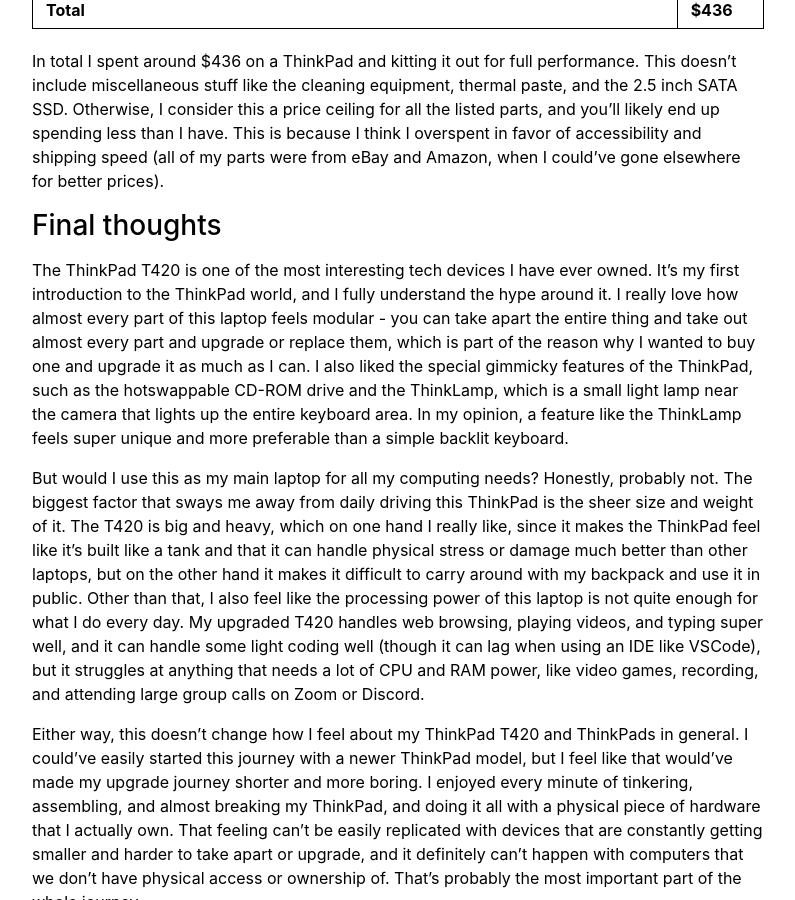
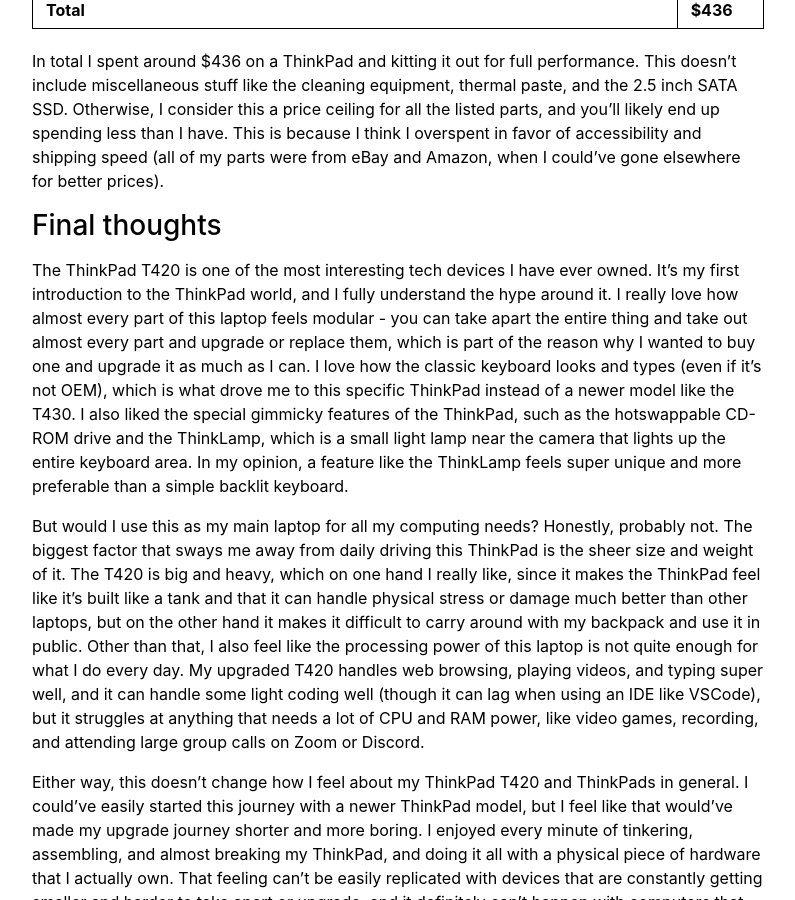
Before and after one commit to rafayet-git/hos.sh, a Jekyll site: the page built from _posts/2026-09-09-rescuing-a-thinkpad-t420.md, in a window 1280 px wide and 900 px high, scrolled down 19190 px. Shown: the whole window, without its empty margins (242-1037 px from the left). Built offline with Jekyll 4.4.1, drawn with Linux system fonts in a browser that asks for light colours; comment, search, counter and statistics services are not loaded.

Commit message:
Update Posts “2026-09-09-rescuing-a-thinkpad-t420”

```diff
--- a/_posts/2026-09-09-rescuing-a-thinkpad-t420.md
+++ b/_posts/2026-09-09-rescuing-a-thinkpad-t420.md
@@ -13,7 +13,6 @@
     <img src="/assets/posts/t420_0.jpg" alt="The final result" style="width: 50%;">
     <img src="/assets/posts/t420_10.jpg" alt="The lamp's brighter than my future" style="width: 50%;">
 </div>
-
 
 ### First Impressions
 
@@ -91,7 +90,6 @@
 ### Intermission
 
 With the first 3 upgrades out of the way, I decided to spend this time actually playing around with the ThinkPad. At first, I was testing out the specs with the laptop. That meant running light games and making a bunch of website tabs, and a benchmark test to see how well it can run programs. It runs just as well as I expected, which was not very well. In its current state, I don't think I can comfortably daily-drive it without lagging and stuttering all the time, so I needed plans for upgrades. I was also concerned with the CPU temperatures, as they were constantly running hot at over 95 degrees Celsius.
-
 
 In the meantime, I had a blast installing a bunch of different operating systems. I tried a few bootleg copies of Windows 7 from [CrustyWindows](https://crustywindo.ws/collection/), most of these were just modified copies of Windows with added (or removed) features and programs, plus special theming and possibly malware. None of which I would actually use as my final OS though.
 
@@ -268,10 +266,9 @@
 
 In total I spent around $436 on a ThinkPad and kitting it out for full performance. This doesn't include miscellaneous stuff like the cleaning equipment, thermal paste, and the 2.5 inch SATA SSD. Otherwise, I consider this a price ceiling for all the listed parts, and you'll likely end up spending less than I have. This is because I think I overspent in favor of accessibility and shipping speed (all of my parts were from eBay and Amazon, when I could've gone elsewhere for better prices).
 
-
 ### Final thoughts
 
-The ThinkPad T420 is one of the most interesting tech devices I have ever owned. It's my first introduction to the ThinkPad world, and I fully understand the hype around it. I really love how almost every part of this laptop feels modular - you can take apart the entire thing and take out almost every part and upgrade or replace them, which is part of the reason why I wanted to buy one and upgrade it as much as I can. I also liked the special gimmicky features of the ThinkPad, such as the hotswappable CD-ROM drive and the ThinkLamp, which is a small light lamp near the camera that lights up the entire keyboard area. In my opinion, a feature like the ThinkLamp feels super unique and more preferable than a simple backlit keyboard.
+The ThinkPad T420 is one of the most interesting tech devices I have ever owned. It's my first introduction to the ThinkPad world, and I fully understand the hype around it. I really love how almost every part of this laptop feels modular - you can take apart the entire thing and take out almost every part and upgrade or replace them, which is part of the reason why I wanted to buy one and upgrade it as much as I can. I love how the classic keyboard looks and types (even if it's not OEM), which is what drove me to this specific ThinkPad instead of a newer model like the T430. I also liked the special gimmicky features of the ThinkPad, such as the hotswappable CD-ROM drive and the ThinkLamp, which is a small light lamp near the camera that lights up the entire keyboard area. In my opinion, a feature like the ThinkLamp feels super unique and more preferable than a simple backlit keyboard.
 
 But would I use this as my main laptop for all my computing needs? Honestly, probably not. The biggest factor that sways me away from daily driving this ThinkPad is the sheer size and weight of it. The T420 is big and heavy, which on one hand I really like, since it makes the ThinkPad feel like it's built like a tank and that it can handle physical stress or damage much better than other laptops, but on the other hand it makes it difficult to carry around with my backpack and use it in public. Other than that, I also feel like the processing power of this laptop is not quite enough for what I do every day. My upgraded T420 handles web browsing, playing videos, and typing super well, and it can handle some light coding well (though it can lag when using an IDE like VSCode), but it struggles at anything that needs a lot of CPU and RAM power, like video games, recording, and attending large group calls on Zoom or Discord.
 
```
